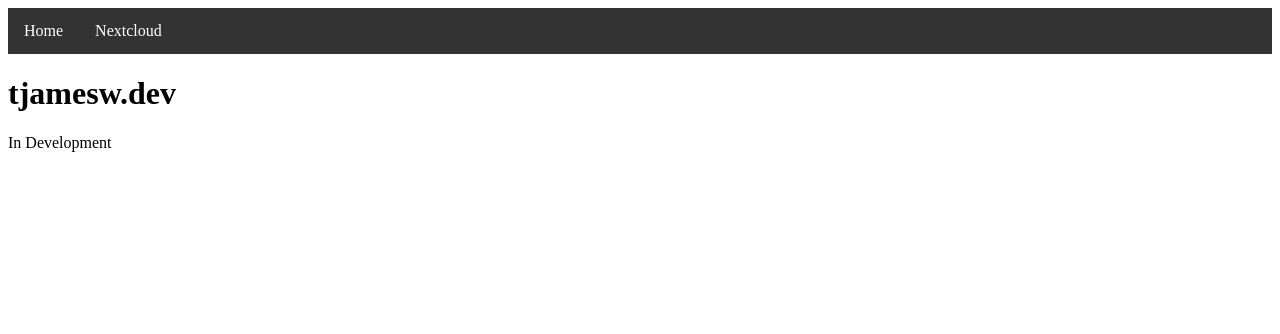
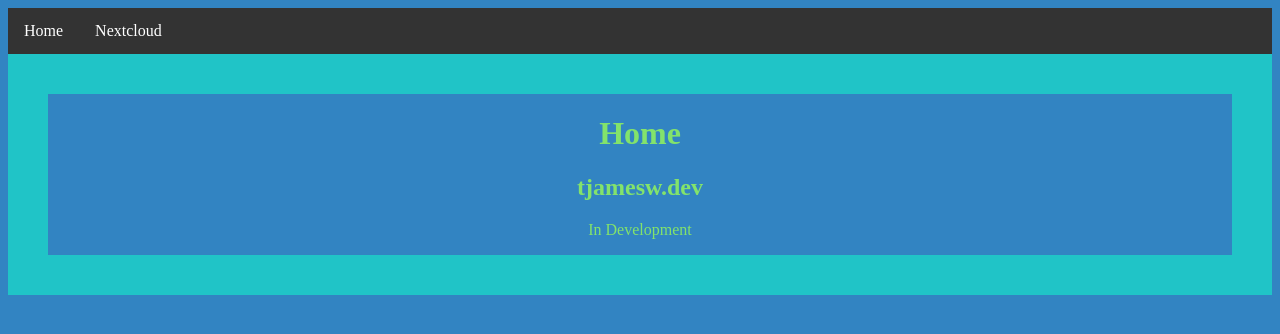
Before and after one commit to tjamesw123/tjamesw123.github.io, a plain HTML site: page index.html in a window 1280 px wide. Drawn offline with Linux system fonts and the light colour scheme.

Commit message:
Added colors and updated links

```diff
--- a/index.html
+++ b/index.html
@@ -28,14 +28,23 @@
     li a:hover {
     background-color: #111;
     }
+
+    .center {
+      text-align: center;
+      border: 40px solid #20c4c7;
+      color: #83e36b;
+    }
     </style>
     </head>
-<body>
+<body style="background-color:#3284c2">
 <ul>
-  <li><a href="./home.html">Home</a></li>
+  <li><a href="./index.html">Home</a></li>
   <li><a href="https://cloud.tjamesw.dev/">Nextcloud</a></li>
 </ul>
-<h1>tjamesw.dev</h1>
-<p>In Development</p>
+  <div class="center">
+    <h1>Home</h1>
+    <h2>tjamesw.dev</h2>
+    <p>In Development</p>
+  </div>
 </body>
 </html>
```
